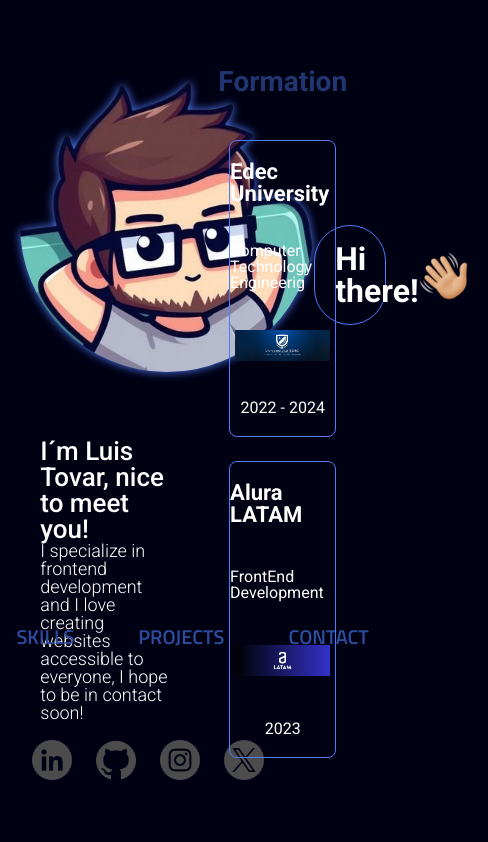
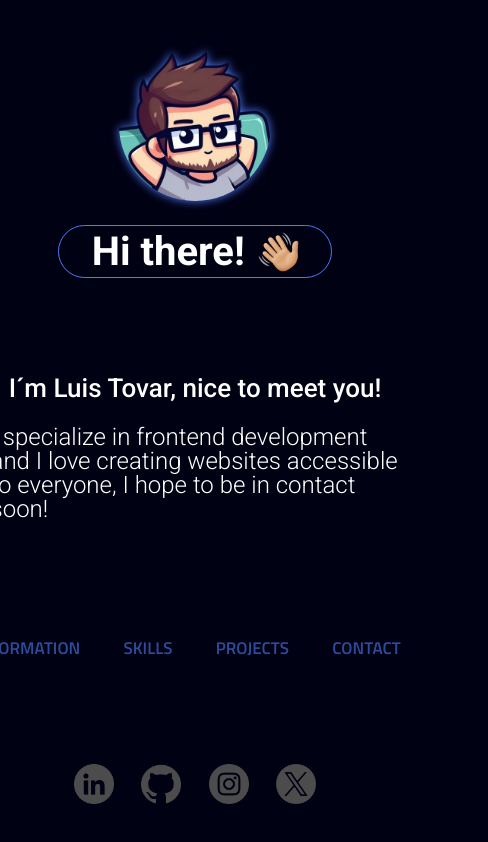
Before and after one commit to LTovarAlc/Porfolio, a React (Create React App) app: page / in a window 390 px wide. Shown: the whole page, 488 px wide, since content can reach past the window. Built offline with nearby package versions, Linux system fonts and the light colour scheme.

Commit message:
add presentation responsive 4 mobile

```diff
--- a/src/Components/Presentation/presentation.css
+++ b/src/Components/Presentation/presentation.css
@@ -106,3 +106,67 @@
     transition: 0.3s ease;
     filter: invert(100%);
 }
+
+@media  screen and (max-width: 430px) {
+    .presentation{
+        width: 100%;
+        height: 100%;
+        display: flex;
+        flex-direction: column;
+        align-items: center;
+        justify-content: space-around;
+    }
+    .avatar-greeting__container {
+        width: 100%;
+        height: 30%;
+        display: flex;
+        flex-direction: column;
+        justify-content: space-around;
+        align-items: center;
+    }
+    .Avatar{
+        height: 60%;
+        width: auto;
+        margin: 0;
+        padding: 0;
+    }
+    .greeting{
+        height: 20%;
+        margin: 0;
+        width: 60%;
+        justify-content: space-evenly;
+        align-items: center;
+        margin: 0;
+        padding: 0;
+    }
+    .greeting h1{
+        font-size: 40px;
+    }
+    .greeting__emoji{
+        height: 80%;
+    }
+    .description{
+        width: 90%;
+        height: 20%;
+        display: flex;
+        flex-direction: column;
+        justify-content: space-around;
+        align-items: center;
+    }
+    .description p{
+        display: flex;
+        justify-content: center;
+        align-items: center;
+        width: 100%;
+        padding: 0;
+        font-size: 24px;
+    }
+    .buttons__container{
+        width: 60%;
+    }
+    .menu__container{
+        width: 90%;
+        height: 10%;
+        align-items: center;
+    }
+}
--- a/src/Components/menu/menu.css
+++ b/src/Components/menu/menu.css
@@ -67,3 +67,19 @@
 .nav a:hover {
   color: #4e7cfc;
 }
+
+@media screen and (max-width: 430px) {
+  .nav{
+    display: flex;
+    justify-content: center;
+    align-items: center;
+    height: 50%;
+    width: 90%;
+  }
+  .nav li{
+    margin: 0px 8px;
+  }
+  .nav a{
+    font-size: 17px;
+  }
+}
--- a/src/Pages/home.css
+++ b/src/Pages/home.css
@@ -20,3 +20,17 @@
     width: 0;
     display: none;
 }
+
+@media screen and (max-width: 430px) {
+    body{
+        overflow: auto;
+    }
+    .presentation-about__container{
+        display: flex;
+        flex-direction: column;
+        height: 100vh;
+        width: 100%;
+        justify-content: center;
+        align-items: center;
+    }
+}
```
